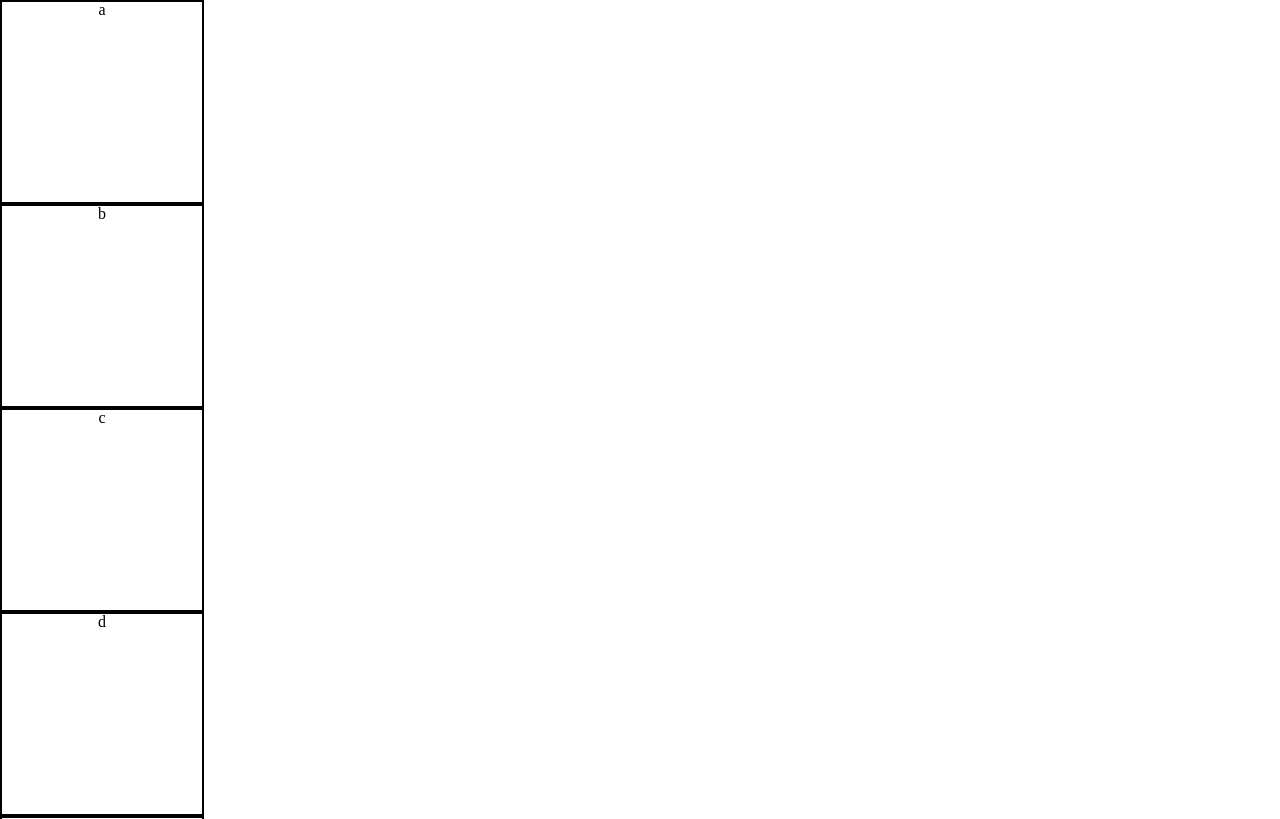
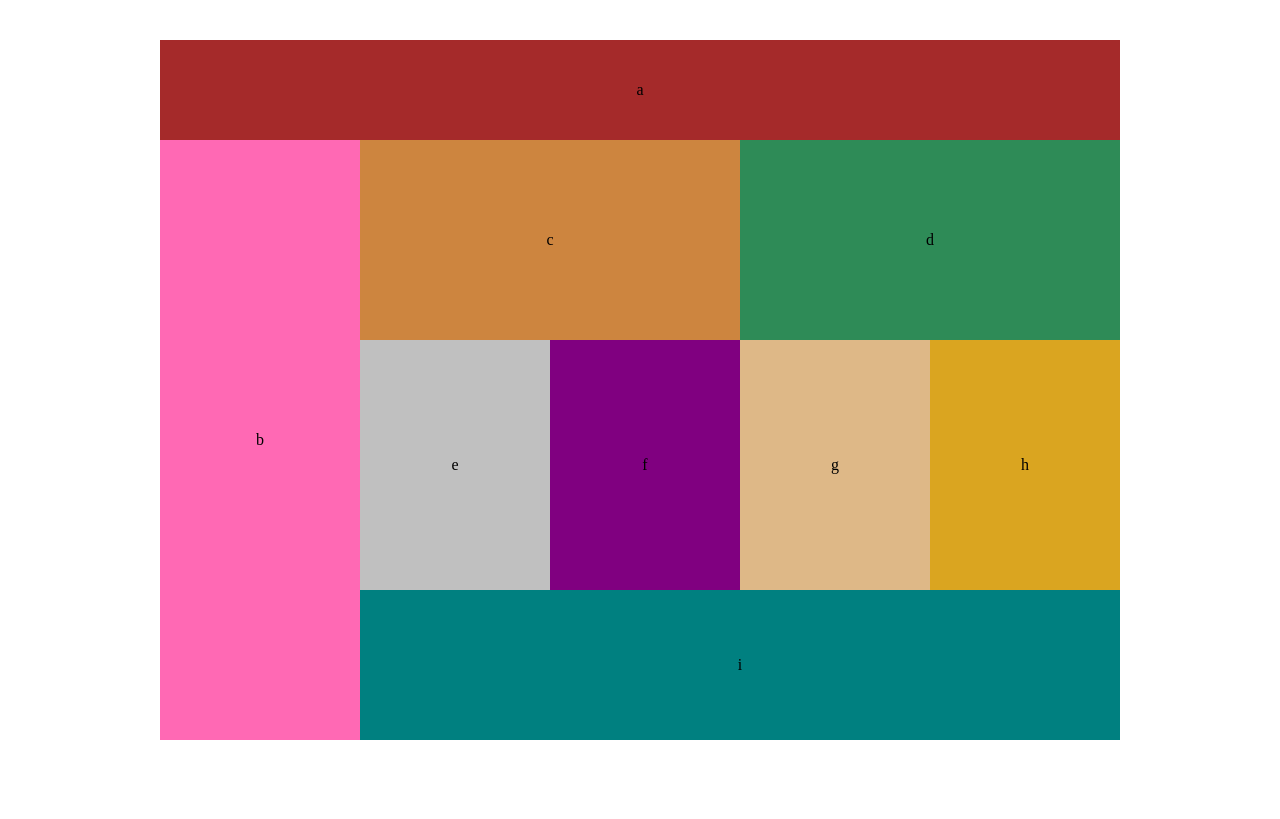
Before and after one commit to Alex-Angelico/code-301-lab-01, a plain HTML site: page index.html in a window 1280 px wide. Shown: the top 819 px of the page. Drawn offline with Linux system fonts and the light colour scheme.

Commit message:
responsive page design complete

```diff
--- /dev/null
+++ b/css/base.css
@@ -0,0 +1,10 @@
+main {
+  max-width: 480px;
+  margin: 40px auto;
+}
+
+@media (min-width: 768px) {
+main {
+  max-width: 960px;
+}
+}
--- /dev/null
+++ b/css/layout.css
@@ -0,0 +1,139 @@
+#features1 {
+  height: 250px;
+}
+
+#features2 {
+  height: 250px;
+}
+
+#boxA {
+  max-width: 480px;
+  height: 75px;
+  background-color: yellow;
+}
+
+#boxB {
+  max-width: 480px;
+  height: 150px;
+  background-color: blue;
+}
+
+#boxC {
+  max-width: 480px;
+  height: 125px;
+  background-color: gray;
+}
+
+#boxD {
+  max-width: 480px;
+  height: 125px;
+  background-color: lightsalmon;
+}
+
+#boxE {
+  width: 240px;
+  height: 250px;
+  background-color: green;
+  float: left;
+}
+
+#boxF {
+  width: 240px;
+  height: 250px;
+  background-color: orange;
+  float: right;
+
+}
+
+#boxG {
+  width: 240px;
+  height: 250px;
+  background-color: orchid;
+  float: left;
+}
+
+#boxH {
+  width: 240px;
+  height: 250px;
+  background-color: red;
+  float: right;
+}
+
+#boxI {
+  height: 80px;
+  background-color: sandybrown;
+}
+
+@media (min-width: 768px) {
+  #highlights {
+    max-width: 760px;
+    height: 200px;
+    float: left;
+  }
+
+  #features1 {
+    float: left;
+  }
+
+  #features2 {
+    float: right;
+  }
+
+  #boxA {
+    max-width: 960px;
+    height: 100px;
+    background-color: brown;
+  }
+
+  #boxB {
+    width: 200px;
+    height: 600px;
+    float: left;
+    background-color: hotpink;
+  }
+
+  #boxC {
+    width: 380px;
+    height: 200px;
+    float: left;
+    background-color: peru;
+  }
+
+  #boxD {
+    width: 380px;
+    height: 200px;
+    float: right;
+    background-color: seagreen;
+  }
+
+  #boxE {
+    width: 190px;
+    height: 250px;
+    background-color: silver;
+  }
+
+  #boxF {
+    width: 190px;
+    height: 250px;
+    background-color: purple;
+  }
+
+  #boxG {
+    width: 190px;
+    height: 250px;
+    background-color: burlywood;
+  }
+
+  #boxH {
+    width: 190px;
+    height: 250px;
+    background-color: goldenrod;
+  }
+
+  #boxI {
+    width: 760px;
+    height: 150px;
+    float: right;
+    background-color: teal;
+  }
+}
--- /dev/null
+++ b/css/module.css
@@ -0,0 +1,6 @@
+.layoutBox {
+  display: flex;
+  justify-content: center;
+  align-items: center;
+  text-align: center;
+}
--- a/css/style.css
+++ /dev/null
@@ -1,7 +0,0 @@
-div {
-  text-align: center;
-  /* margin: auto; */
-  width: 200px;
-  height: 200px;
-  border: 2px solid black;
-}
--- a/index.html
+++ b/index.html
@@ -4,19 +4,53 @@
 <head>
   <title>Lab 01 SMACSS Responsibe Web Design</title>
   <link href="css/reset.css" type="text/css" rel="stylesheet" />
-  <link href="css/style.css" type="text/css" rel="stylesheet" />
+  <link href="css/base.css" type="text/css" rel="stylesheet" />
+  <link href="css/layout.css" type="text/css" rel="stylesheet" />
+  <link href="css/module.css" type="text/css" rel="stylesheet" />
 </head>
 
 <body>
-  <div>a</div>
-  <div>b</div>
-  <div>c</div>
-  <div>d</div>
-  <div>e</div>
-  <div>f</div>
-  <div>g</div>
-  <div>h</div>
-  <div>i</div>
+  <main>
+    <section id="banner">
+      <div class="layoutBox" id="boxA">
+        <p>a</p>
+      </div>
+    </section>
+    <section id="hero">
+      <div class="layoutBox" id="boxB">
+        <p>b</p>
+      </div>
+    </section>
+    <section id="highlights">
+      <div class="layoutBox" id="boxC">
+        <p>c</p>
+      </div>
+      <div class="layoutBox" id="boxD">
+        <p>d</p>
+      </div>
+    </section>
+    <section id="features1">
+      <div class="layoutBox" id="boxE">
+        <p>e</p>
+      </div>
+      <div class="layoutBox" id="boxF">
+        <p>f</p>
+      </div>
+    </section>
+    <section id="features2">
+      <div class="layoutBox" id="boxG">
+        <p>g</p>
+      </div>
+      <div class="layoutBox" id="boxH">
+        <p>h</p>
+      </div>
+    </section>
+    <section id="bottom">
+      <div class="layoutBox" id="boxI">
+        <p>i</p>
+      </div>
+    </section>
+  </main>
 </body>
 
 </html>
```
